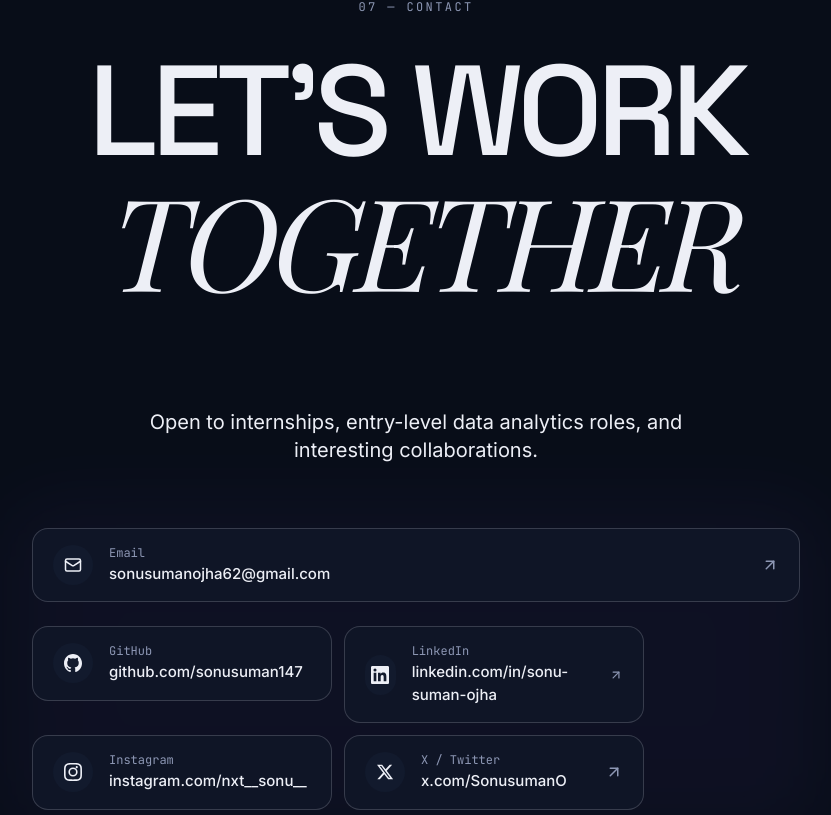
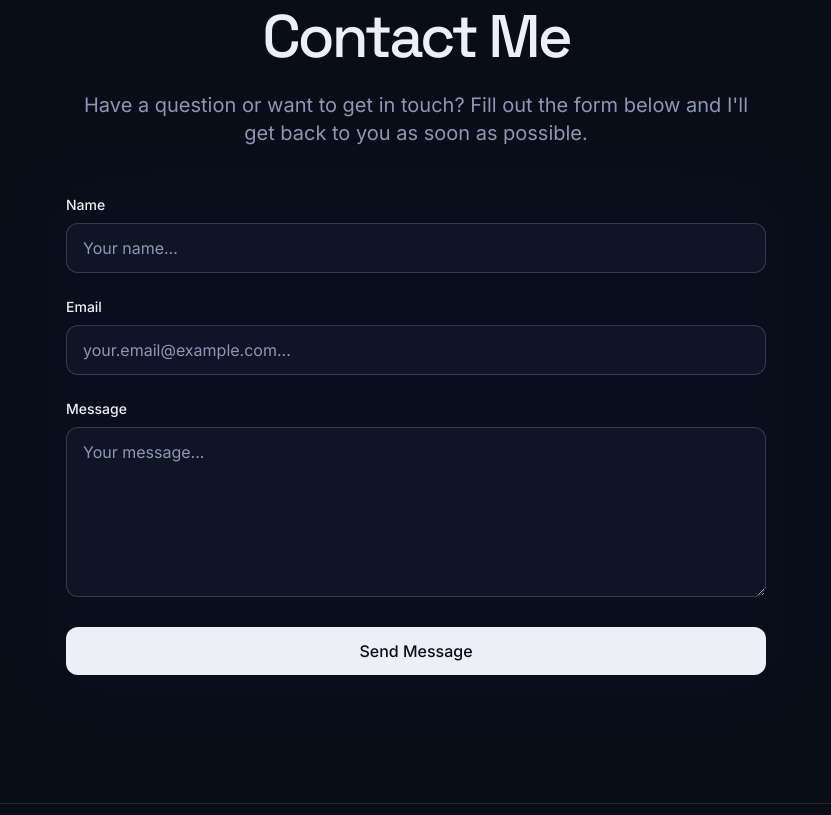
Before and after one commit to sonusuman147/my-portfolio, a React (Vite) app: page / in a window 1280 px wide. Shown: the part 7785-8600 px from the top of the page, without its empty margins (224-1055 px from the left). Built offline with nearby package versions, Linux system fonts and the light colour scheme; a web font is replaced by a local one.

Commit message:
changing contact ui

```diff
--- a/src/components/Contact.tsx
+++ b/src/components/Contact.tsx
@@ -1,84 +1,188 @@
-import { Mail, ArrowUpRight } from "lucide-react";
-import { GithubIcon, LinkedinIcon, InstagramIcon, TwitterIcon } from "./icons/BrandIcons";
-import { profile } from "../data/portfolio";
+import { useState, useEffect } from "react";
+import { CheckCircle2 } from "lucide-react";
 import Reveal from "./Reveal";
 
-const links = [
-  { label: "Email", value: profile.email, href: `mailto:${profile.email}`, icon: Mail },
-  { label: "GitHub", value: "github.com/sonusuman147", href: profile.social.github, icon: GithubIcon },
-  {
-    label: "LinkedIn",
-    value: "linkedin.com/in/sonu-suman-ojha",
-    href: profile.social.linkedin,
-    icon: LinkedinIcon,
-  },
-  {
-    label: "Instagram",
-    value: "instagram.com/nxt__sonu__",
-    href: profile.social.instagram,
-    icon: InstagramIcon,
-  },
-  { label: "X / Twitter", value: "x.com/SonusumanO", href: profile.social.twitter, icon: TwitterIcon },
-];
+export default function Contact() {
+  const [formData, setFormData] = useState({
+    name: "",
+    email: "",
+    message: "",
+  });
 
-export default function Contact() {
+  const [errors, setErrors] = useState({
+    name: "",
+    email: "",
+    message: "",
+  });
+
+  const [isSubmitting, setIsSubmitting] = useState(false);
+  const [isSuccess, setIsSuccess] = useState(false);
+
+  useEffect(() => {
+    let timer: NodeJS.Timeout;
+    if (isSuccess) {
+      timer = setTimeout(() => {
+        setIsSuccess(false);
+      }, 5000);
+    }
+    return () => clearTimeout(timer);
+  }, [isSuccess]);
+
+  const validate = () => {
+    let isValid = true;
+    const newErrors = { name: "", email: "", message: "" };
+
+    if (!formData.name.trim()) {
+      newErrors.name = "Name is required";
+      isValid = false;
+    }
+
+    if (!formData.email.trim()) {
+      newErrors.email = "Email is required";
+      isValid = false;
+    } else if (!/^\S+@\S+\.\S+$/.test(formData.email)) {
+      newErrors.email = "Please enter a valid email address";
+      isValid = false;
+    }
+
+    if (!formData.message.trim()) {
+      newErrors.message = "Message is required";
+      isValid = false;
+    }
+
+    setErrors(newErrors);
+    return isValid;
+  };
+
+  const handleSubmit = async (e: React.FormEvent) => {
+    e.preventDefault();
+
+    if (!validate()) return;
+
+    setIsSubmitting(true);
+
+    // Simulate API call since there's no existing backend
+    await new Promise((resolve) => setTimeout(resolve, 1000));
+
+    setIsSubmitting(false);
+    setIsSuccess(true);
+    setFormData({ name: "", email: "", message: "" });
+  };
+
+  const handleChange = (
+    e: React.ChangeEvent<HTMLInputElement | HTMLTextAreaElement>
+  ) => {
+    const { name, value } = e.target;
+    setFormData((prev) => ({ ...prev, [name]: value }));
+    if (errors[name as keyof typeof errors]) {
+      setErrors((prev) => ({ ...prev, [name]: "" }));
+    }
+  };
+
   return (
-    <section id="contact" className="py-24 md:py-40 border-t border-edge relative overflow-hidden">
-      <div className="mx-auto max-w-7xl px-5 sm:px-8">
+    <section id="contact" className="py-20 md:py-32 border-t border-edge relative overflow-hidden">
+      <div className="mx-auto max-w-[900px] w-[90%] relative">
         <Reveal>
-          <div className="text-center mb-16 md:mb-24">
-            <div className="font-mono text-xs uppercase tracking-[0.2em] text-muted mb-8">
+          <div className="mb-10 md:mb-12 flex flex-col items-center text-center">
+            <div className="font-mono text-xs uppercase tracking-[0.2em] text-muted mb-6 text-center">
               07 — CONTACT
             </div>
-            <a
-              href={`mailto:${profile.email}`}
-              className="cursor-interactive inline-block group relative"
-            >
-              <h2 className="font-display text-5xl sm:text-7xl md:text-8xl lg:text-9xl font-medium tracking-tighter text-ink transition-colors duration-500 group-hover:text-transparent group-hover:bg-clip-text group-hover:bg-gradient-to-r group-hover:from-accent group-hover:to-accent3">
-                LET'S WORK<br/>
-                <span className="font-editorial italic">TOGETHER</span>
-              </h2>
-              <div className="absolute -bottom-6 left-1/2 -translate-x-1/2 w-0 h-[2px] bg-accent transition-all duration-500 group-hover:w-full" />
-            </a>
+            <h2 className="font-display text-4xl sm:text-5xl md:text-6xl font-medium tracking-tighter text-ink mb-6">
+              Contact Me
+            </h2>
+            <p className="max-w-2xl text-lg sm:text-xl leading-relaxed text-muted text-center">
+              Have a question or want to get in touch? Fill out the form below and I'll get back to you as soon as possible.
+            </p>
           </div>
         </Reveal>
 
         <Reveal delay={100}>
-          <p className="max-w-xl mx-auto text-center text-lg sm:text-xl leading-relaxed text-ink mb-16">
-            Open to internships, entry-level data analytics roles, and interesting
-            collaborations.
-          </p>
+          <div className="relative max-w-[700px] mx-auto">
+            <div className="absolute -inset-6 rounded-[2rem] bg-gradient-to-r from-[#8b5cf6]/5 via-accent2/5 to-[#8b5cf6]/5 blur-2xl opacity-40 pointer-events-none animate-pan-x" />
+
+            <div className="relative">
+              <form onSubmit={handleSubmit} className="space-y-6">
+                <div>
+                  <label htmlFor="name" className="block text-sm font-medium text-ink mb-2">
+                    Name
+                  </label>
+                  <input
+                    type="text"
+                    id="name"
+                    name="name"
+                    value={formData.name}
+                    onChange={handleChange}
+                    placeholder="Your name..."
+                    className={`w-full bg-surface border ${
+                      errors.name ? "border-red-500" : "border-edge2"
+                    } rounded-xl px-4 py-3 text-ink placeholder:text-muted focus:outline-none focus:border-accent transition-colors`}
+                  />
+                  {errors.name && (
+                    <p className="text-red-500 text-xs mt-1.5">{errors.name}</p>
+                  )}
+                </div>
+
+                <div>
+                  <label htmlFor="email" className="block text-sm font-medium text-ink mb-2">
+                    Email
+                  </label>
+                  <input
+                    type="email"
+                    id="email"
+                    name="email"
+                    value={formData.email}
+                    onChange={handleChange}
+                    placeholder="your.email@example.com..."
+                    className={`w-full bg-surface border ${
+                      errors.email ? "border-red-500" : "border-edge2"
+                    } rounded-xl px-4 py-3 text-ink placeholder:text-muted focus:outline-none focus:border-accent transition-colors`}
+                  />
+                  {errors.email && (
+                    <p className="text-red-500 text-xs mt-1.5">{errors.email}</p>
+                  )}
+                </div>
+
+                <div>
+                  <label htmlFor="message" className="block text-sm font-medium text-ink mb-2">
+                    Message
+                  </label>
+                  <textarea
+                    id="message"
+                    name="message"
+                    value={formData.message}
+                    onChange={handleChange}
+                    placeholder="Your message..."
+                    rows={6}
+                    className={`w-full bg-surface border ${
+                      errors.message ? "border-red-500" : "border-edge2"
+                    } rounded-xl px-4 py-3 text-ink placeholder:text-muted focus:outline-none focus:border-accent transition-colors resize-y`}
+                  />
+                  {errors.message && (
+                    <p className="text-red-500 text-xs mt-1.5">{errors.message}</p>
+                  )}
+                </div>
+
+                <button
+                  type="submit"
+                  disabled={isSubmitting}
+                  className="w-full bg-ink text-bg font-medium py-3 px-6 rounded-xl transition-all duration-300 hover:-translate-y-1 hover:shadow-xl hover:shadow-ink/10 disabled:opacity-70 disabled:hover:translate-y-0"
+                >
+                  {isSubmitting ? "Sending..." : "Send Message"}
+                </button>
+              </form>
+
+              {isSuccess && (
+                <div className="mt-4 flex items-center justify-center gap-2 text-green-500 bg-green-500/10 py-3 px-4 rounded-xl border border-green-500/20 stagger-in">
+                  <CheckCircle2 size={18} className="shrink-0" />
+                  <div className="text-sm">
+                    <span className="font-medium mr-1">Message Sent Successfully!</span>
+                    <span className="opacity-80">Thank you for your message. I'll get back to you as soon as possible.</span>
+                  </div>
+                </div>
+              )}
+            </div>
+          </div>
         </Reveal>
-
-        <div className="relative max-w-3xl mx-auto">
-          <div className="absolute -inset-6 rounded-[2rem] bg-gradient-to-r from-[#8b5cf6]/10 via-accent2/10 to-[#8b5cf6]/10 blur-2xl opacity-50 pointer-events-none animate-pan-x" />
-          <div className="relative grid sm:grid-cols-2 lg:grid-cols-5 gap-3">
-            {links.map((l, i) => (
-            <Reveal key={l.label} delay={i * 60} className={l.label === "Email" ? "lg:col-span-5 mb-3" : "lg:col-span-2"}>
-              <a
-                href={l.href}
-                target={l.href.startsWith("http") ? "_blank" : undefined}
-                rel={l.href.startsWith("http") ? "noopener noreferrer" : undefined}
-                className={`cursor-interactive group flex items-center justify-between gap-3 rounded-2xl border border-edge2 bg-surface px-5 py-4 transition-all duration-300 ease-out hover:-translate-y-1.5 hover:border-accent/50 hover:shadow-xl hover:shadow-accent/5 ${l.label === 'Email' ? 'btn-glow' : ''}`}
-              >
-                <span className="flex items-center gap-4">
-                  <span className="h-10 w-10 grid place-items-center rounded-full bg-surface2 text-ink transition-all duration-300 group-hover:scale-110 group-hover:text-accent group-hover:bg-accentSoft">
-                    <l.icon size={18} />
-                  </span>
-                  <span className="text-left">
-                    <span className="block text-xs font-mono text-muted mb-0.5">{l.label}</span>
-                    <span className="block text-[15px] font-medium text-ink transition-colors group-hover:text-accent2">{l.value}</span>
-                  </span>
-                </span>
-                <ArrowUpRight
-                  size={18}
-                  className="text-muted transition-all duration-300 group-hover:text-accent group-hover:translate-x-1 group-hover:-translate-y-1 group-hover:scale-110"
-                />
-              </a>
-            </Reveal>
-          ))}
-          </div>
-        </div>
       </div>
     </section>
   );
```
